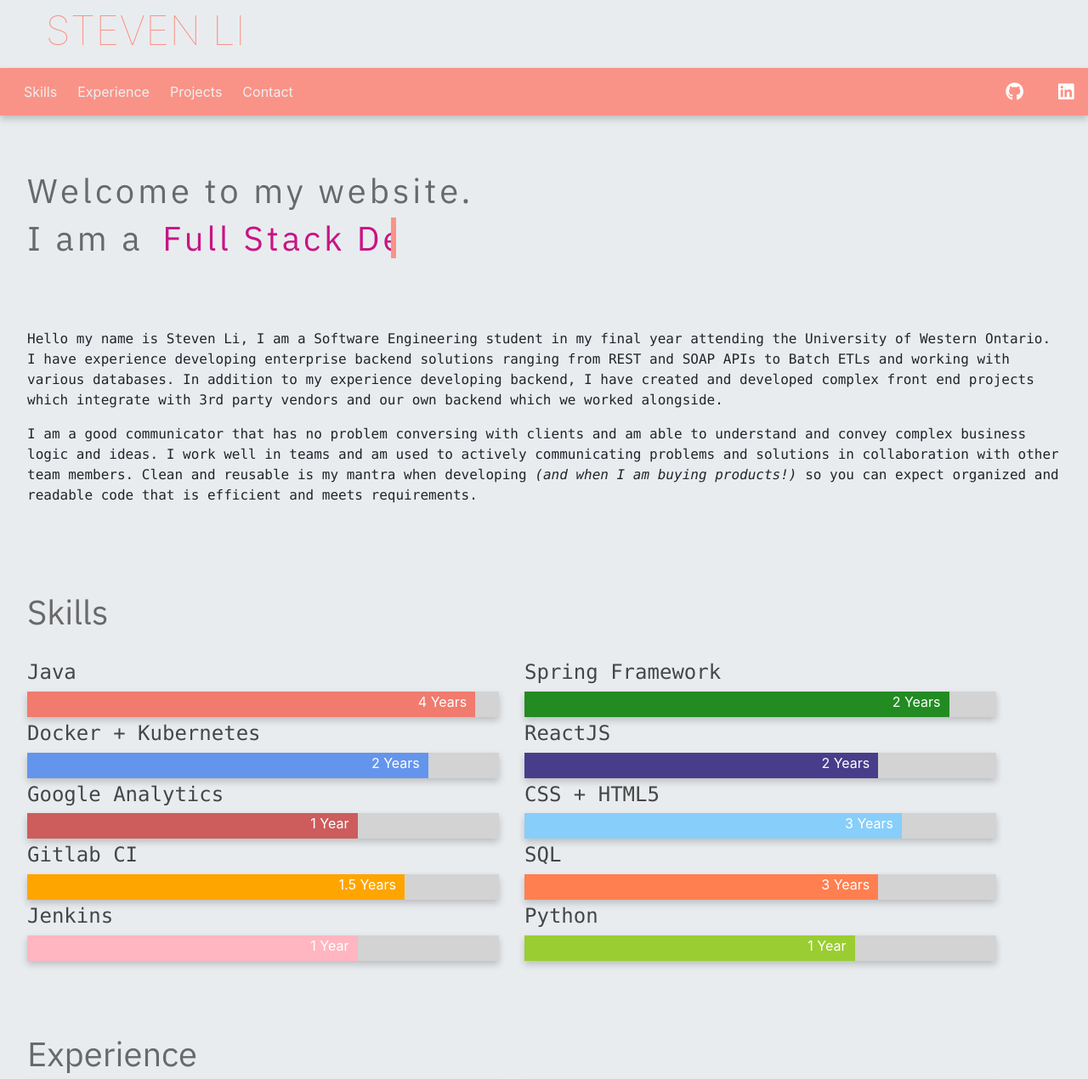
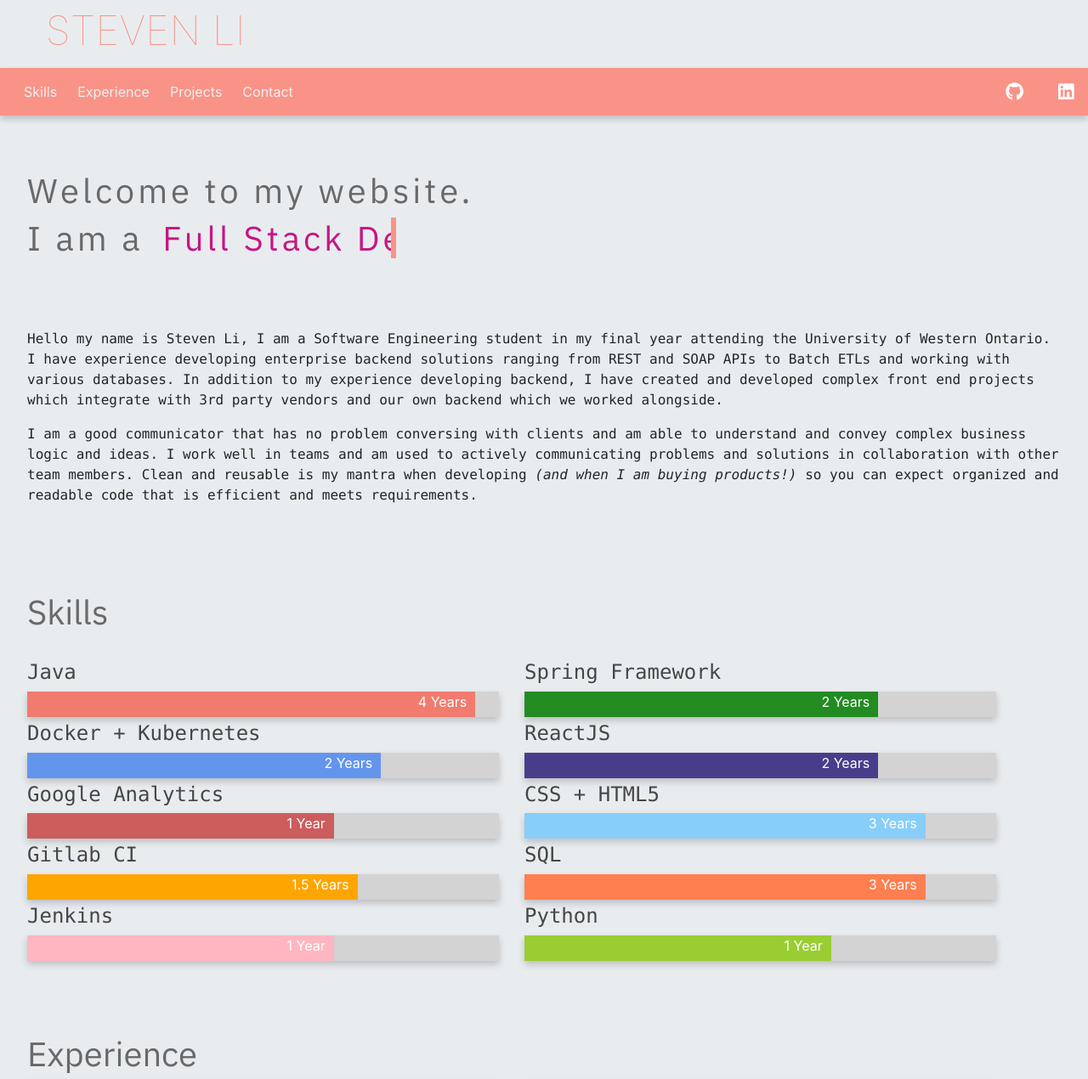
Before and after one commit to stevenzelinli/portfolio, a React (Create React App) app: page / in a window 1280 px wide. Shown: the top 1270 px of the page at 85% size. Built offline with nearby package versions, Linux system fonts and the light colour scheme.

Commit message:
- fixed ratios

```diff
--- a/src/styles/_home.scss
+++ b/src/styles/_home.scss
@@ -250,17 +250,17 @@ span {
 }
 
 .css {
-  width: 80%;
+  width: 85%;
   background-color: lightskyblue;
 }
 
 .spring {
-  width: 90%;
+  width: 75%;
   background-color: forestgreen;
 }
 
 .docker {
-  width: 85%;
+  width: 75%;
   background-color: cornflowerblue;
 }
 
@@ -270,27 +270,27 @@ span {
 }
 
 .google {
-  width: 70%;
+  width: 65%;
   background-color: indianred;
 }
 
 .gci {
-  width: 80%;
+  width: 70%;
   background-color: orange;
 }
 
 .sql {
-  width: 75%;
+  width: 85%;
   background-color: coral;
 }
 
 .jenkins {
-  width: 70%;
+  width: 65%;
   background-color: lightpink;
 }
 
 .python {
-  width: 70%;
+  width: 65%;
   background-color: yellowgreen;
 }
 
```
